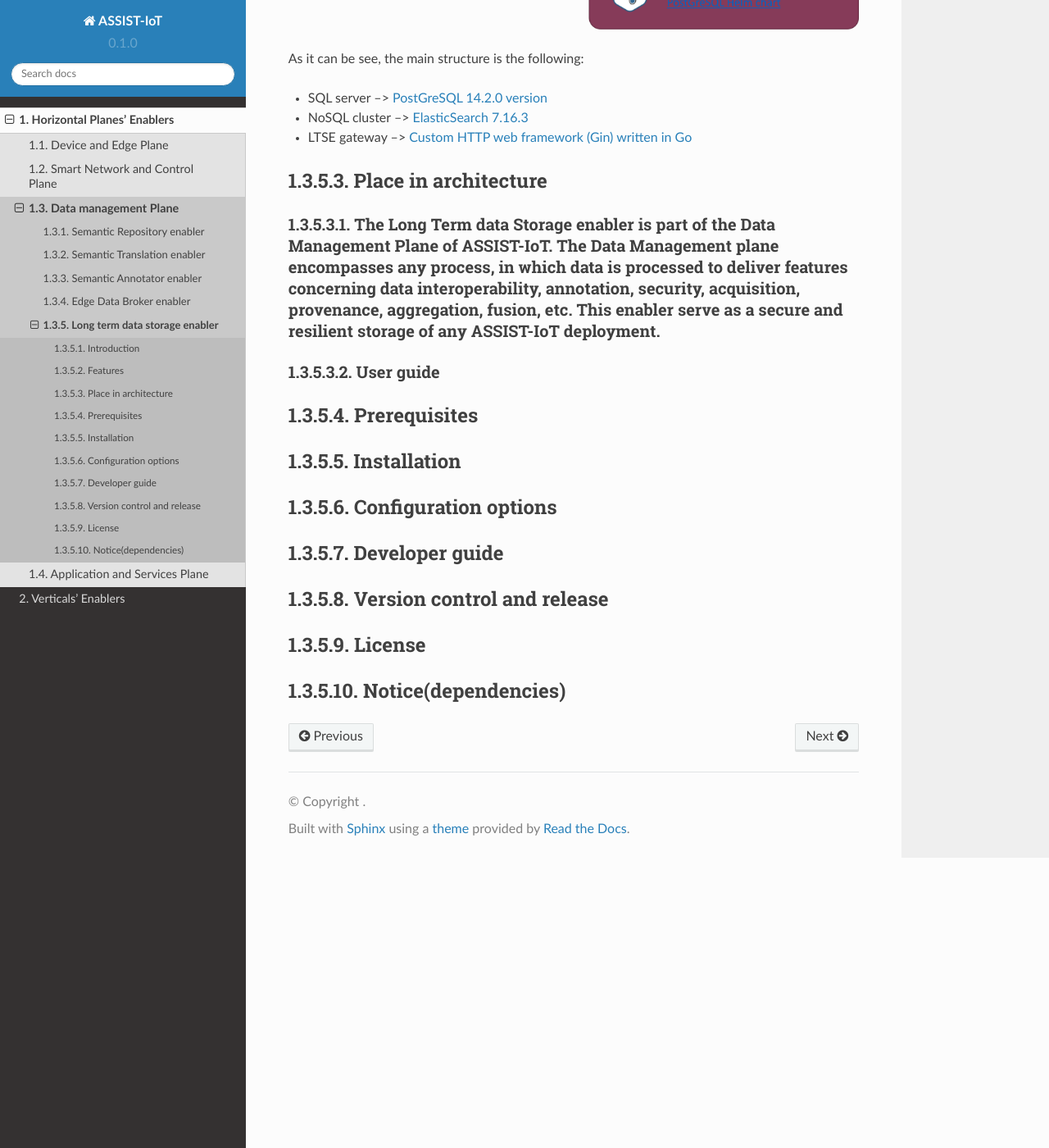
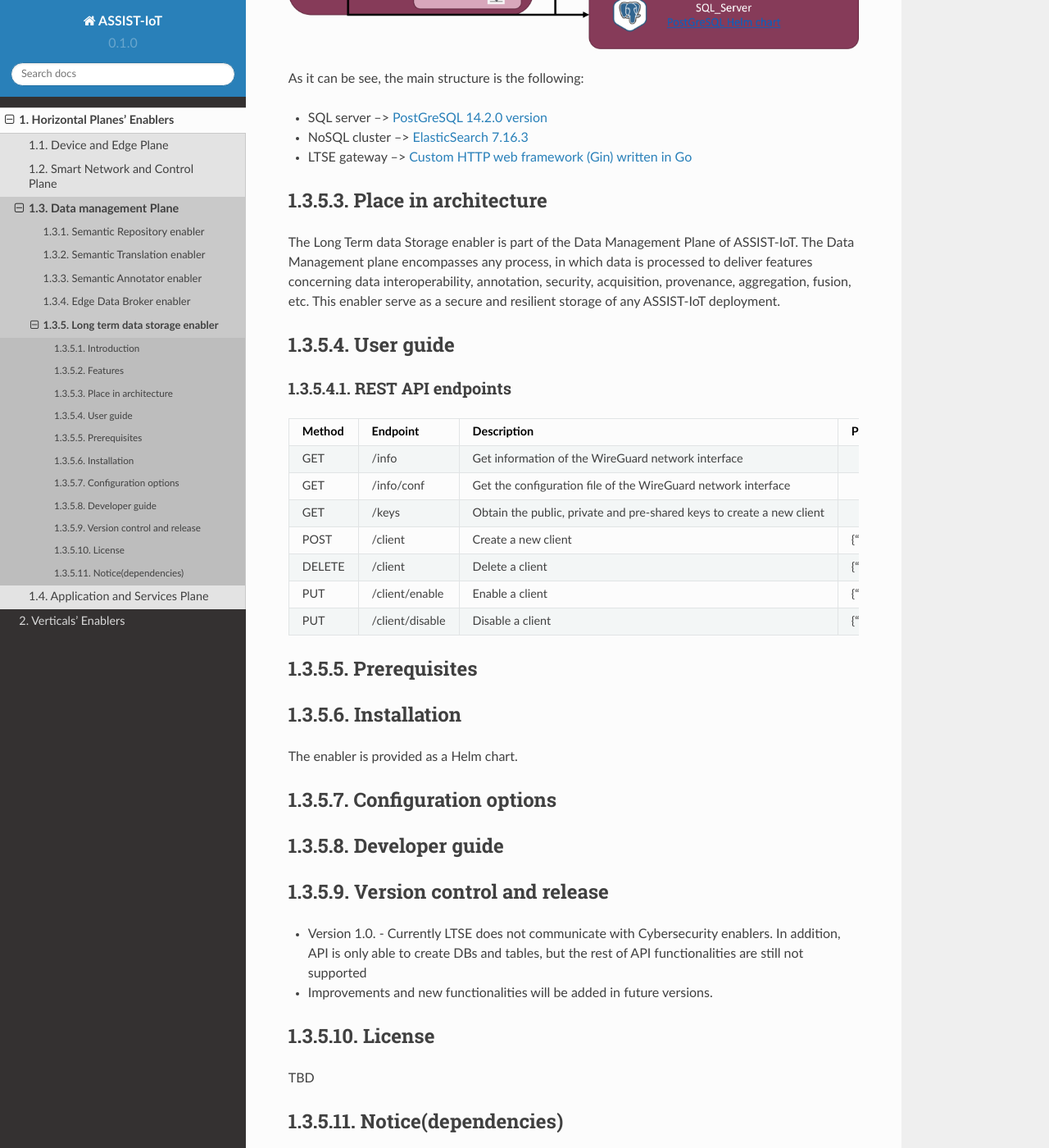
Before and after one commit to assist-iot/assist-iot-documentation, a Sphinx documentation site: the page built from docs/source/horizontal_planes/datamanagement/long_term_data_storage_enabler.rst, in a window 1280 px wide and 1400 px high, scrolled down 2119 px. Shown: the whole window at 82% size. Built offline with Sphinx 7.4.7 and the Read the Docs theme 2.0.0, drawn with Linux system fonts in a browser that asks for light colours.

Commit message:
Update long_term_data_storage_enabler.rst

```diff
--- a/docs/source/horizontal_planes/datamanagement/long_term_data_storage_enabler.rst
+++ b/docs/source/horizontal_planes/datamanagement/long_term_data_storage_enabler.rst
@@ -44,9 +44,30 @@ As it can be see, the main structure is the following:
 Place in architecture
 *********************
 The Long Term data Storage enabler is part of the Data Management Plane of ASSIST-IoT. The Data Management plane encompasses any process, in which data is processed to deliver features concerning data interoperability, annotation, security, acquisition, provenance, aggregation, fusion, etc. This enabler serve as a secure and resilient storage of any ASSIST-IoT deployment.
+
 ***************
 User guide
 ***************
+REST API endpoints
+*******************
++--------+-----------------+-----------------------------------------------------------------------+---------------------------------------------+-------------------------------------------------------------------------------------------------------------------------------+
+| Method | Endpoint        | Description                                                           | Payload (if needed)                         | Response format                                                                                                               |
++========+=================+=======================================================================+=============================================+===============================================================================================================================+
+| GET    | /info           | Get information of the WireGuard network interface                    |                                             | WireGuard output command in plain text                                                                                        |
++--------+-----------------+-----------------------------------------------------------------------+---------------------------------------------+-------------------------------------------------------------------------------------------------------------------------------+
+| GET    | /info/conf      | Get the configuration file of the WireGuard network interface         |                                             | WireGuard configuration file in plain text                                                                                    |
++--------+-----------------+-----------------------------------------------------------------------+---------------------------------------------+-------------------------------------------------------------------------------------------------------------------------------+
+| GET    | /keys           | Obtain the public, private and pre-shared keys to create a new client |                                             | {"public":String, "private":String, "preshared":String}                                                                       |
++--------+-----------------+-----------------------------------------------------------------------+---------------------------------------------+-------------------------------------------------------------------------------------------------------------------------------+
+| POST   | /client         | Create a new client                                                   | {"publicKey":String, "presharedKey":String} | {"serverPublicKey":String, "serverIP":String, "serverPort":Integer, "clientIP":String, "allowedIPs":String, "message":String} |
++--------+-----------------+-----------------------------------------------------------------------+---------------------------------------------+-------------------------------------------------------------------------------------------------------------------------------+
+| DELETE | /client         | Delete a client                                                       | {"publicKey":String}                        |                                                                                                                               |
++--------+-----------------+-----------------------------------------------------------------------+---------------------------------------------+-------------------------------------------------------------------------------------------------------------------------------+
+| PUT    | /client/enable  | Enable a client                                                       | {"publicKey":String}                        |                                                                                                                               |
++--------+-----------------+-----------------------------------------------------------------------+---------------------------------------------+-------------------------------------------------------------------------------------------------------------------------------+
+| PUT    | /client/disable | Disable a client                                                      | {"publicKey":String}                        |                                                                                                                               |
++--------+-----------------+-----------------------------------------------------------------------+---------------------------------------------+-------------------------------------------------------------------------------------------------------------------------------+
+
 
 ***************
 Prerequisites
@@ -55,6 +76,7 @@ Prerequisites
 ***************
 Installation
 ***************
+The enabler is provided as a Helm chart.
 
 *********************
 Configuration options
@@ -67,11 +89,17 @@ Developer guide
 ***************************
 Version control and release
 ***************************
+- Version 1.0. - Currently LTSE does not communicate with Cybersecurity enablers. In addition, API is only able to create DBs and tables, but the rest of API functionalities are still not supported
+
+- Improvements and new functionalities will be added in future versions.
+
 
 ***************
 License
 ***************
+TBD
 
 ********************
 Notice(dependencies)
 ********************
+TBD
```
